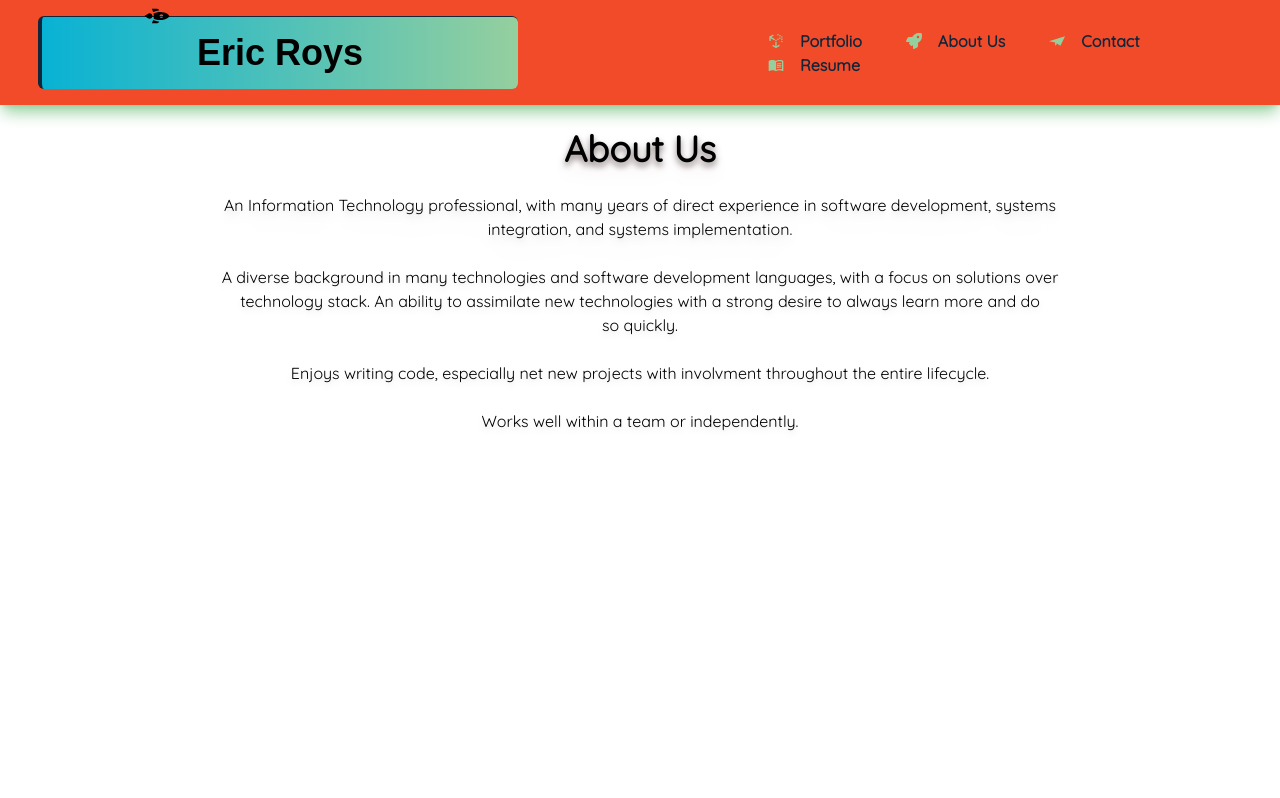
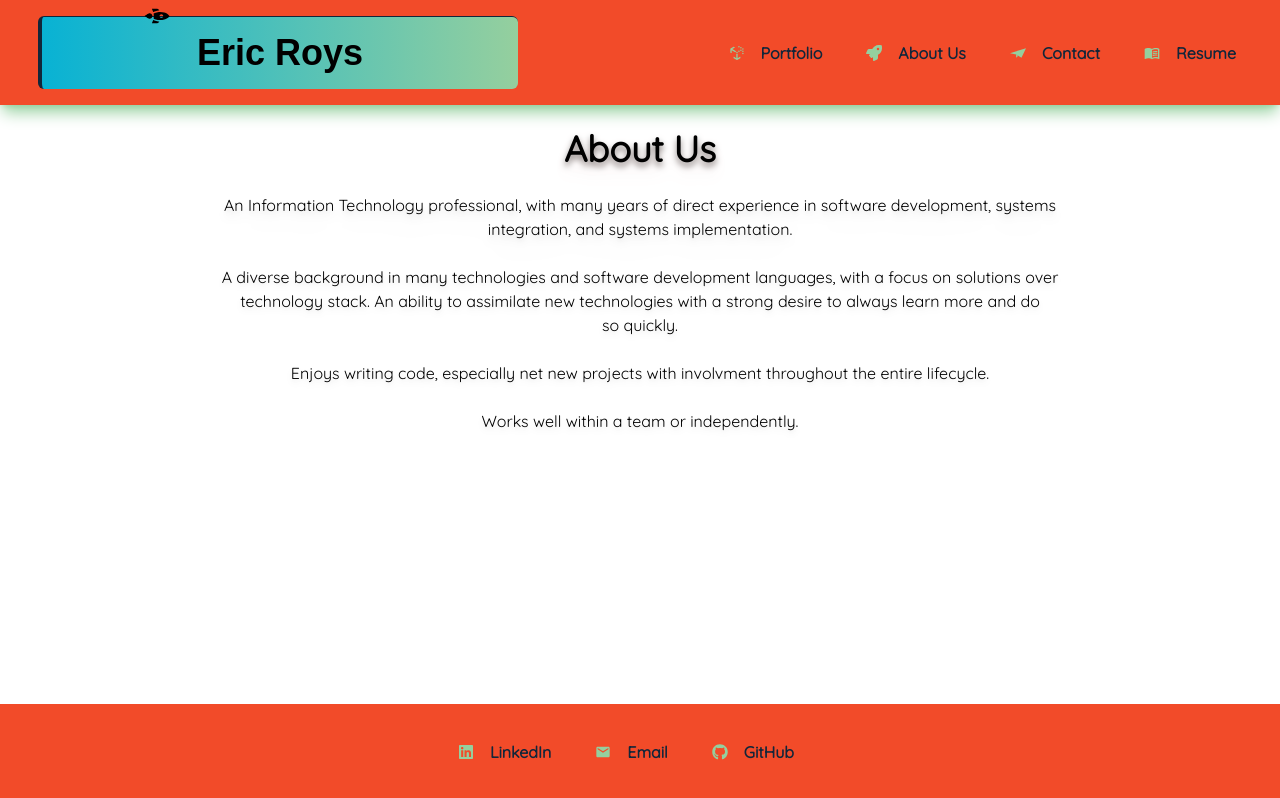
Before and after one commit to ericroys-school/react-ts-portfolio, a React (Vite) app: page / in a window 1280 px wide. Built offline with nearby package versions, Linux system fonts and the light colour scheme.

Commit message:
feature: add footer component

```diff
--- a/src/App.tsx
+++ b/src/App.tsx
@@ -1,13 +1,15 @@
 import { Outlet } from 'react-router-dom';
 import { NavHeader } from './components/header';
+import { Footer } from './components/footer';
 
 const App = () => {
   return (
     <>
       <NavHeader />
-      <main className='mx-3'>
+      <main className='mx-3 h-full'>
         <Outlet />
       </main>
+      <Footer />
     </>
   );
 };
--- /dev/null
+++ b/src/components/footer.tsx
@@ -0,0 +1,14 @@
+import { footerLinks } from "../data/navMetaData"
+import { StyledNav } from "./navbar"
+
+
+export const Footer = ()=> {
+
+    return (
+        <footer className="fixed bottom-0 w-full bg-redish text-center h-24 content-center">
+            <div className="flex justify-center">
+            <StyledNav links={footerLinks}/>
+            </div>
+        </footer>
+    )
+}
--- a/src/components/navbar.tsx
+++ b/src/components/navbar.tsx
@@ -1,28 +1,14 @@
-import { IconType } from 'react-icons';
-import { NavLink, To } from 'react-router-dom';
+
+import { NavLink} from 'react-router-dom';
 import StyledIcon from '../lib/styledIcon';
+import { LinkProps } from '../types/styledNavLink';
 
-/**
- * Properties for links array that can be passed
- * through to StyledNav
- */
-export type LinkProps = {
-  links: StyledNavLink[];
-};
 
-/**
- * A StyledNavLink type definition
- */
-export type StyledNavLink = {
-  name: React.Key;
-  href: To;
-  icon: IconType;
-};
 
 export const StyledNav = ({ links }: LinkProps) => {
   return (
     <>
-      <ul className='flex w-2/5 flex-wrap mr-4'>
+      <ul className='flex  flex-wrap mr-4'>
         {links.map((n) => {
           return (
             <li key={n.name} className='flex pr-5'>
--- a/src/data/navMetaData.ts
+++ b/src/data/navMetaData.ts
@@ -1,8 +1,8 @@
-import { StyledNavLink } from '../components/navbar';
-import { FaUncharted } from 'react-icons/fa';
+import { FaGithub, FaLinkedin, FaUncharted } from 'react-icons/fa';
 import { FaRocket } from 'react-icons/fa';
-import { MdMenuBook } from 'react-icons/md';
+import { MdEmail, MdMenuBook } from 'react-icons/md';
 import { SiMinutemailer } from 'react-icons/si';
+import { StyledNavLink } from '../types/styledNavLink';
 
 export const links: StyledNavLink[] = [
   { name: 'Portfolio', href: '/portfolio', icon: FaUncharted },
@@ -10,3 +10,17 @@ export const links: StyledNavLink[] = [
   { name: 'Contact', href: '/contact', icon: SiMinutemailer },
   { name: 'Resume', href: '/resume', icon: MdMenuBook },
 ];
+
+export const footerLinks: StyledNavLink[] = [
+  {
+    name: 'LinkedIn',
+    href: 'www.linkedin.com/in/eric-roys-8689524',
+    icon: FaLinkedin,
+  },
+  { name: 'Email', href: 'mailto:eric.roys@gmail.com', icon: MdEmail },
+  {
+    name: 'GitHub',
+    href: 'https://github.com/ericroys-school?tab=repositories',
+    icon: FaGithub,
+  },
+];
--- /dev/null
+++ b/src/types/styledNavLink.ts
@@ -0,0 +1,19 @@
+import { IconType } from 'react-icons';
+import { To } from 'react-router-dom';
+
+/**
+ * A StyledNavLink type definition
+ */
+export type StyledNavLink = {
+  name: React.Key;
+  href: To;
+  icon: IconType;
+};
+
+/**
+ * Properties for links array that can be passed
+ * through to StyledNav
+ */
+export type LinkProps = {
+  links: StyledNavLink[];
+};
```
